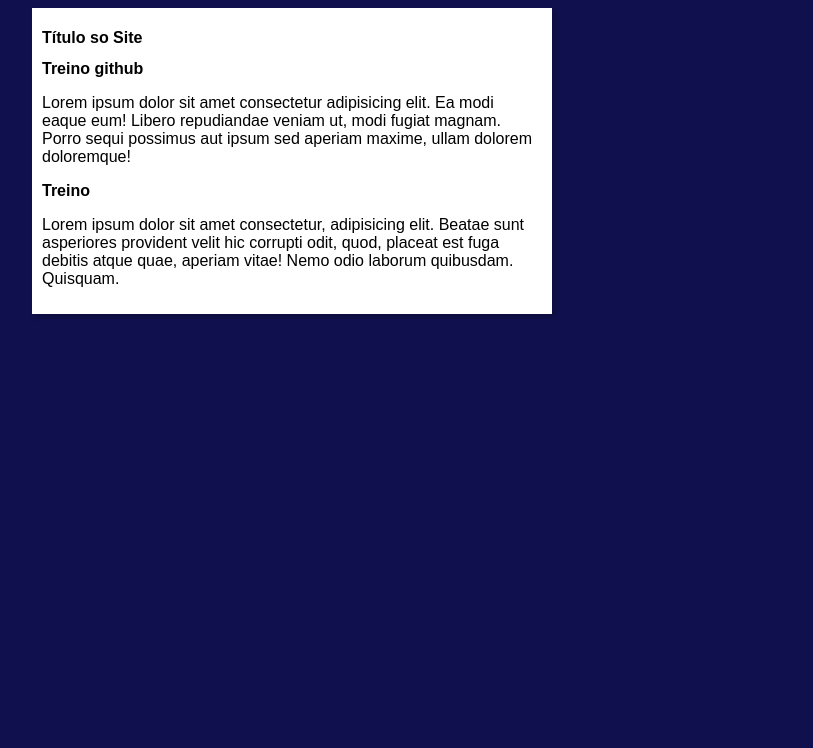
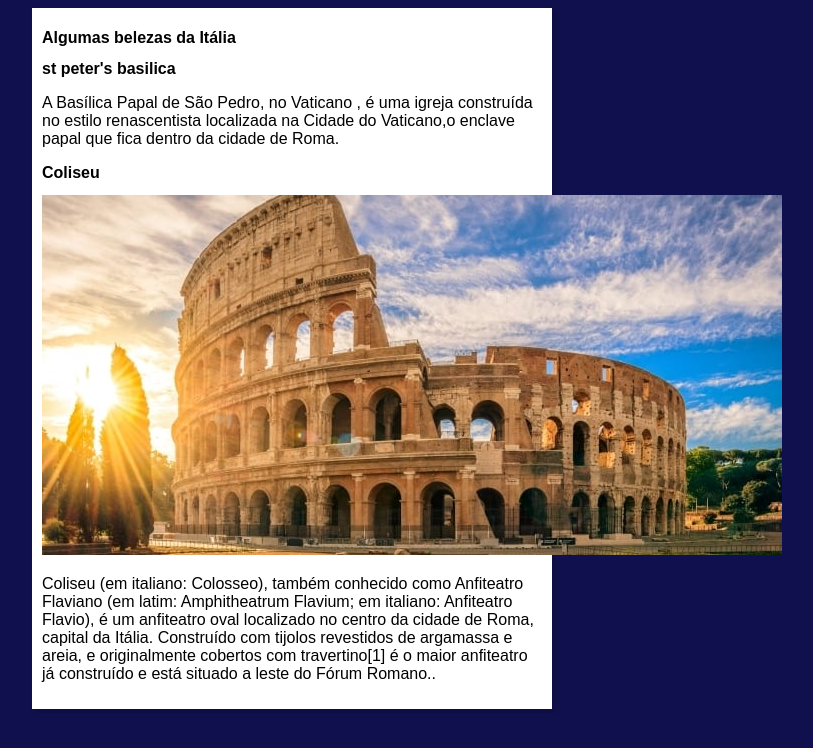
Before and after one commit to matheusrodrinks/italia-, a plain HTML site: page index.html in a window 1280 px wide. Shown: the whole page, without its empty margins (348-1161 px from the left). Drawn offline with Linux system fonts and the light colour scheme.

Commit message:
italia e pontos históricos

```diff
--- a/index.html
+++ b/index.html
@@ -10,15 +10,16 @@
 <body>
     <main>
         <header>
-            <h1> Título so Site</h1>
+            <h1> Algumas belezas da Itália</h1>
         </header>
         <article>
-            <h2>Treino github</h2>
-            <p>Lorem ipsum dolor sit amet consectetur adipisicing elit. Ea modi eaque eum! Libero repudiandae veniam ut, modi fugiat magnam. Porro sequi possimus aut ipsum sed aperiam maxime, ullam dolorem doloremque!</p>
+            <h2>st peter's basilica</h2>
+            <p>A Basílica Papal de São Pedro, no Vaticano , é uma igreja construída no estilo renascentista localizada na Cidade do Vaticano,o enclave papal que fica dentro da cidade de Roma.</p>
         </article>
         <article>
-            <h2>Treino</h2>
-            <p>Lorem ipsum dolor sit amet consectetur, adipisicing elit. Beatae sunt asperiores provident velit hic corrupti odit, quod, placeat est fuga debitis atque quae, aperiam vitae! Nemo odio laborum quibusdam. Quisquam.</p>
+            <h2>Coliseu</h2>
+            <img src="italia.png" alt="italia">
+            <p>Coliseu (em italiano: Colosseo), também conhecido como Anfiteatro Flaviano (em latim: Amphitheatrum Flavium; em italiano: Anfiteatro Flavio), é um anfiteatro oval localizado no centro da cidade de Roma, capital da Itália. Construído com tijolos revestidos de argamassa e areia, e originalmente cobertos com travertino[1] é o maior anfiteatro já construído e está situado a leste do Fórum Romano..</p>
         </article>
 
     </main>
```
Also changed, not shown: italia.png (added).
